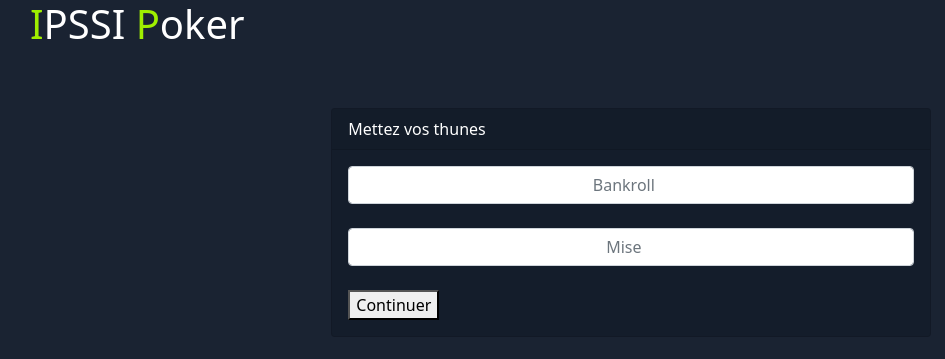
After one commit to oce-prcp/Poker-Casino, a Flask app: page /bankroll in a window 1280 px wide. The commit adds this page. Shown: the top 359 px of the page, without its empty margins (52-997 px from the left). Run offline with Flask 2, Linux system fonts and the light colour scheme.

Commit message:
rat_commit1

```diff
--- a/app.py
+++ b/app.py
@@ -1,5 +1,5 @@
 from flask import Flask, redirect, url_for, render_template, request, session
-from main import *
+from main import premier_tirage
 import random
 app = Flask(__name__)
 app.secret_key="secret_key_sexe"
@@ -20,23 +20,34 @@ def index() :
         if age >= 18:
             random_id = random.randint(10000, 20000)
             session['id'] = random_id
-            return redirect('/play', 302)
+            return redirect('/bankroll', 302)
         else:
              return render_template('index.html', message="Vous n'êtes pas majeur")
     else:
         return render_template('index.html', message="Les autres genre ne sont pas acceptés")
 
 
-@app.route('/play', methods=['GET'])
+@app.route('/bankroll',methods=['GET', 'POST'])
+def bankroll():
+    confirmation = 0
+    if request.method == "POST":
+        bankroll = int(request.form.get('bankroll'))
+        mise = int(request.form.get('mise'))
+        while confirmation != 1:
+            if bankroll <= 0 or mise <= 0:
+                 return render_template('bankroll.html', message="Veuillez inserer une valeur superieur a 0")
+            elif bankroll >= 1 and mise >= 1:
+                confirmation += 1
+                return redirect('/play', 302)
+
+        if session['id'] == None:
+            return redirect('/', 302)
+
+    return render_template('bankroll.html')
+
+@app.route('/play',methods=['GET','POST'])
+
 def play():
-
-    bankroll = request.form.get['bankroll']
-    mise = request.form.get['mise']
-
-
-    if session['id'] == None:
-       return redirect('/', 302)
-
     return render_template('play.html')
 
 
--- /dev/null
+++ b/templates/bankroll.html
@@ -0,0 +1,37 @@
+<!DOCTYPE html>
+<html lang="en">
+	<head>
+		<meta charset="UTF-8">
+		<link rel="stylesheet" href="{{url_for('static', filename='style.css') }}">
+		<meta name="viewport" content="width=device-width, initial-scale=1.0">
+		<link href="https://cdn.jsdelivr.net/npm/bootstrap@5.1.3/dist/css/bootstrap.min.css" rel="stylesheet" integrity="sha384-1BmE4kWBq78iYhFldvKuhfTAU6auU8tT94WrHftjDbrCEXSU1oBoqyl2QvZ6jIW3" crossorigin="anonymous">
+		<meta http-equiv="Pragma" content="no-cache">
+		<meta http-equiv="Expires" content="-1">
+		<title>Poker Casino</title>
+	</head>
+<body>
+	<div class="container">
+		<h1><span class="title">I</span>PSSI <span class="title">P</span>oker</h1>
+		<div class="clearfix"></div>
+		<div class="card card-settings">
+			<div class="card-header">
+				Mettez vos thunes
+			</div>
+		<div class="card-body">
+			{% if message %}
+			<div>
+				{{ message }}
+			</div>
+			{% endif %}
+			<form action="{{url_for('bankroll')}}" enctype="multipart/form-data" method="post">
+			<input name="bankroll" type="number" class=form-control placeholder="Bankroll" required>
+			<br>
+			<input name="mise" type="number" class=form-control placeholder="Mise" required>
+			<br>
+			<button type="submit">Continuer</button>
+
+			</form>
+		</div>
+		</div>
+	</div>
+	</body>
```
Also changed, not shown: templates/base.html (added, +20 -0 lines), templates/play.html (+5 -22 lines), 2 other files.
